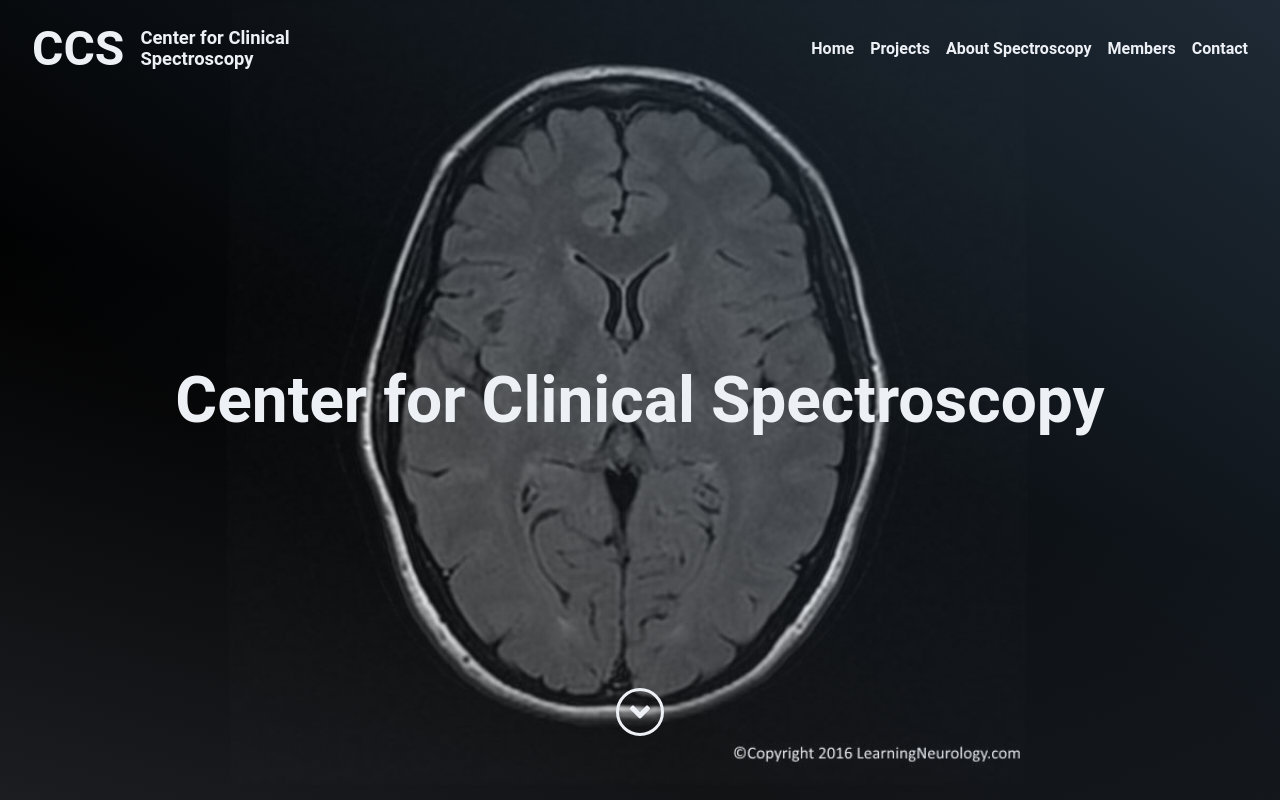
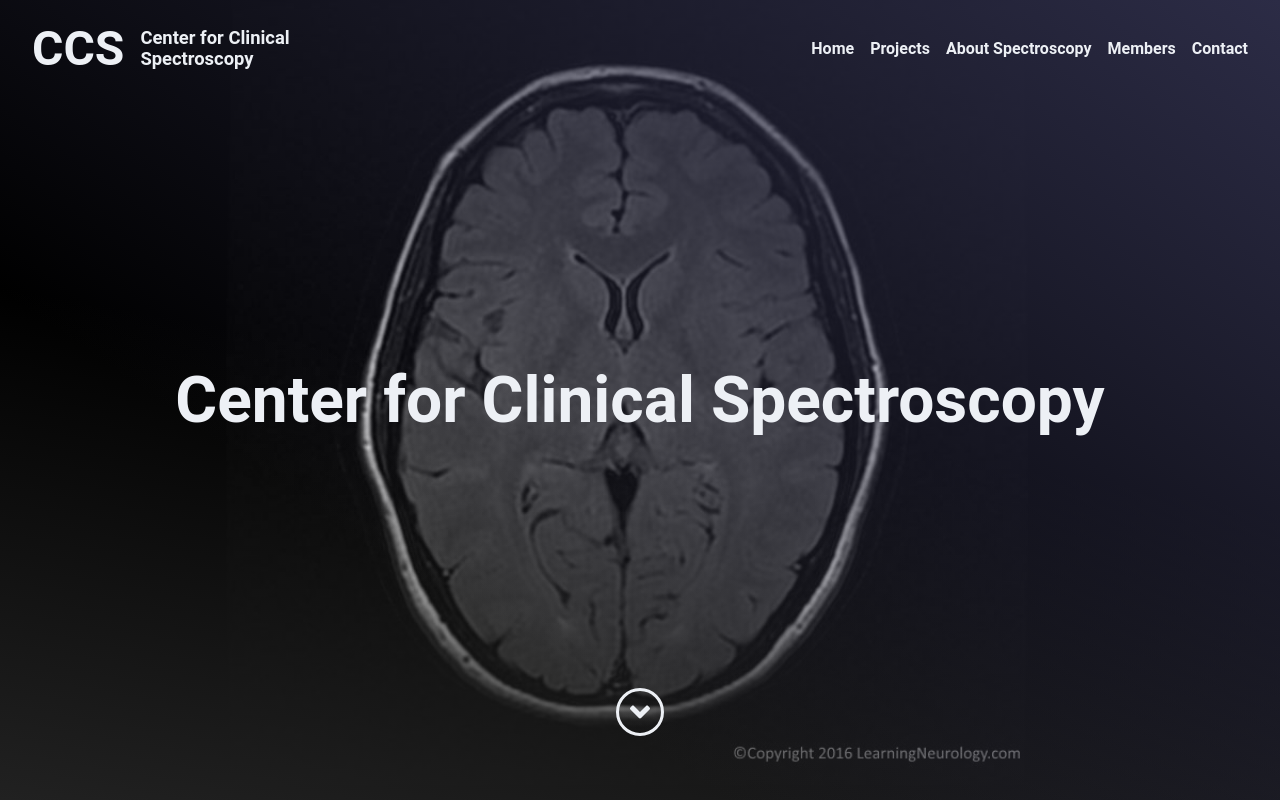
Before and after one commit to hjiang1/ccs, a Gatsby site: page / in a window 1280 px wide. Shown: the top 800 px of the page. Built offline with nearby package versions, Linux system fonts and the light colour scheme; Gatsby itself is replaced by a stand-in of ours.

Commit message:
switch to purple

```diff
--- a/src/components/Footer/index.js
+++ b/src/components/Footer/index.js
@@ -8,13 +8,13 @@ const Container = styled.footer`
     35deg,
     transparent,
     transparent 30%,
-    rgba(76, 105, 134, 0.4)
+    rgba(44, 44, 70)
   ),
   linear-gradient(
-    195deg,
+    190deg,
     transparent,
     transparent 50%,
-    rgba(138, 145, 164, 0.2)
+    rgba(33, 33, 33)
   ),
   #0d0b0e;
   padding: 6rem;
--- a/src/pages/index.js
+++ b/src/pages/index.js
@@ -26,13 +26,13 @@ const Container = styled.div`
         35deg,
         transparent,
         transparent 30%,
-        rgba(76, 105, 134, 0.4)
+        rgba(44, 44, 70)
       ),
       linear-gradient(
-        195deg,
+        190deg,
         transparent,
         transparent 50%,
-        rgba(138, 145, 164, 0.2)
+        rgba(33, 33, 33)
       ),
       url(${brain});
     background-position: center;
```
Also changed, not shown: src/images/siemens-healthineers_mri_clinical-sftware-applications_brain-dot-engine_4-3-06214941_8.jpg (added).
